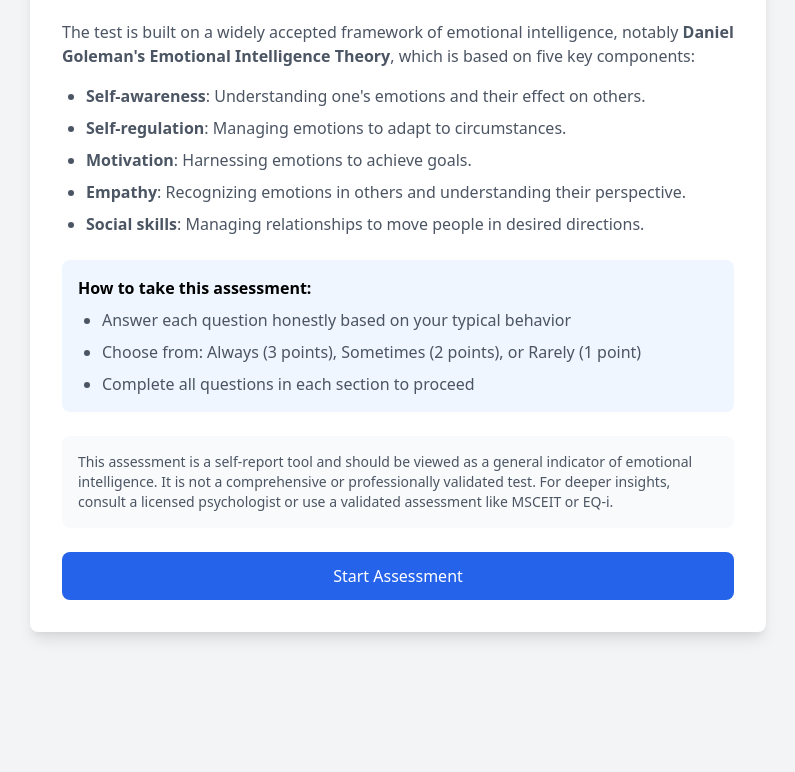
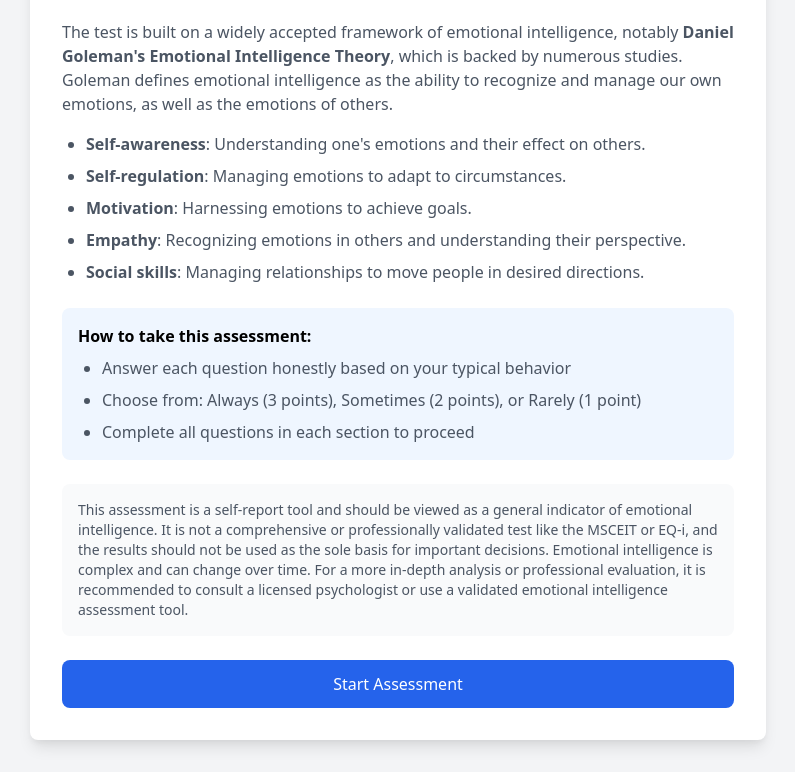
Before and after one commit to PsychTalks/EIT, a plain HTML site: page index.html in a window 1280 px wide. Shown: the part 104-876 px from the top of the page, without its empty margins (242-1037 px from the left). Before the commit the page ends 800 px from the top, so only its background shows below. Drawn offline with nearby package versions, Linux system fonts and the light colour scheme.

Commit message:
index.html

```diff
--- a/index.html
+++ b/index.html
@@ -77,7 +77,7 @@
                         <div class="space-y-6">
                             <div class="text-gray-600 space-y-4">
                                 <p>
-                                    The test is built on a widely accepted framework of emotional intelligence, notably <strong>Daniel Goleman's Emotional Intelligence Theory</strong>, which is based on five key components:
+                                    The test is built on a widely accepted framework of emotional intelligence, notably <strong>Daniel Goleman's Emotional Intelligence Theory</strong>, which is backed by numerous studies. Goleman defines emotional intelligence as the ability to recognize and manage our own emotions, as well as the emotions of others.
                                 </p>
                                 <ul class="list-disc pl-6 space-y-2">
                                     <li><strong>Self-awareness</strong>: Understanding one's emotions and their effect on others.</li>
@@ -97,7 +97,7 @@
                             </div>
                             <div class="bg-gray-50 p-4 rounded-lg text-sm text-gray-600">
                                 <p>
-                                    This assessment is a self-report tool and should be viewed as a general indicator of emotional intelligence. It is not a comprehensive or professionally validated test. For deeper insights, consult a licensed psychologist or use a validated assessment like MSCEIT or EQ-i.
+                                    This assessment is a self-report tool and should be viewed as a general indicator of emotional intelligence. It is not a comprehensive or professionally validated test like the MSCEIT or EQ-i, and the results should not be used as the sole basis for important decisions. Emotional intelligence is complex and can change over time. For a more in-depth analysis or professional evaluation, it is recommended to consult a licensed psychologist or use a validated emotional intelligence assessment tool.
                                 </p>
                             </div>
                             <button
@@ -235,7 +235,7 @@
                         </div>
                         <div class="mt-6 p-4 bg-gray-50 rounded-lg text-sm text-gray-600">
                             <p>
-                                This assessment is a self-report tool and should be viewed as a general indicator of emotional intelligence. For a more in-depth analysis or professional evaluation, consider using validated assessments like the MSCEIT or EQ-i.
+                                This assessment is a self-report tool and should be viewed as a general indicator of emotional intelligence. For a more in-depth analysis or professional evaluation, please consult a licensed psychologist or use a validated emotional intelligence assessment tool.
                             </p>
                         </div>
                         <button
```
